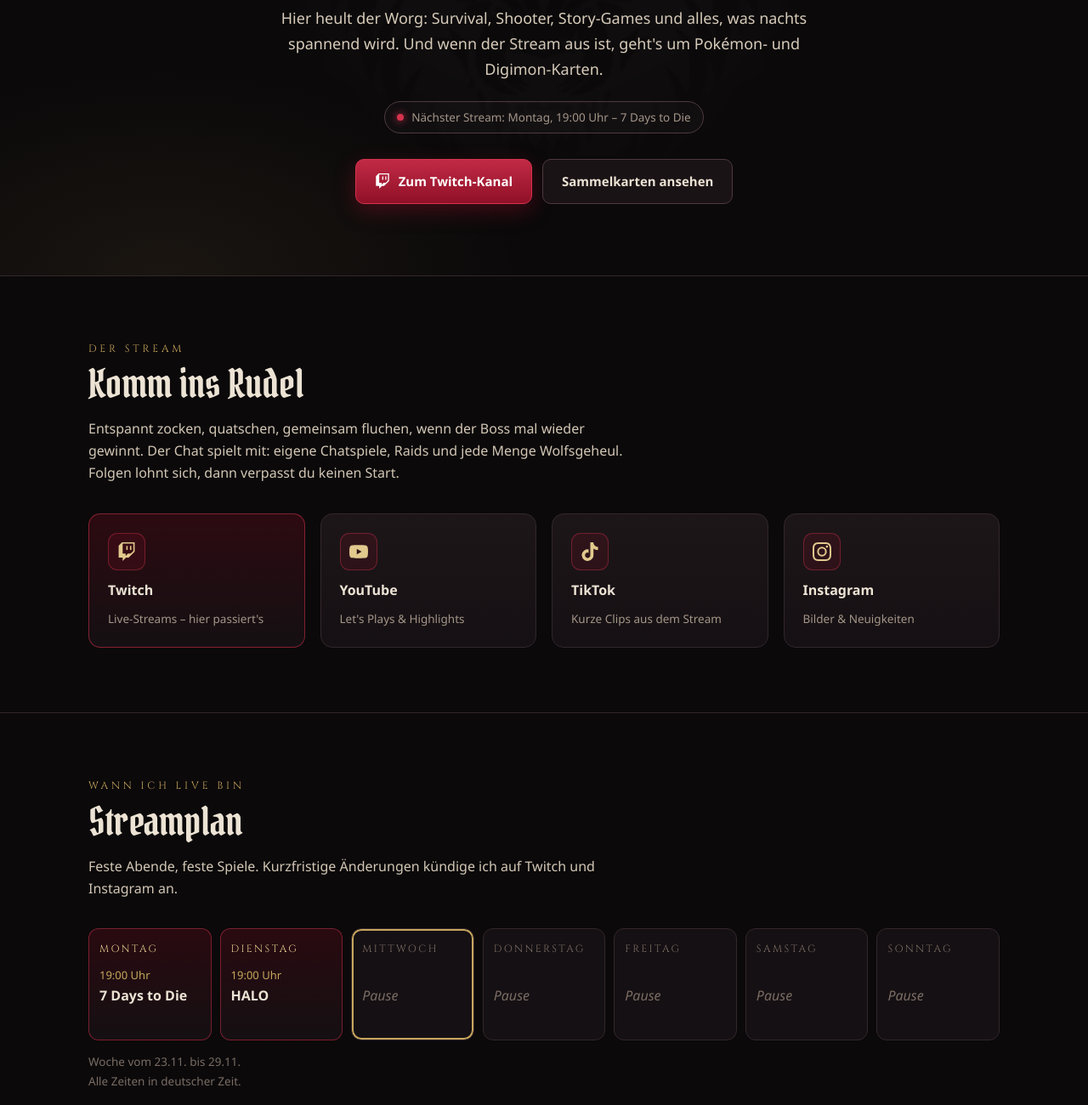
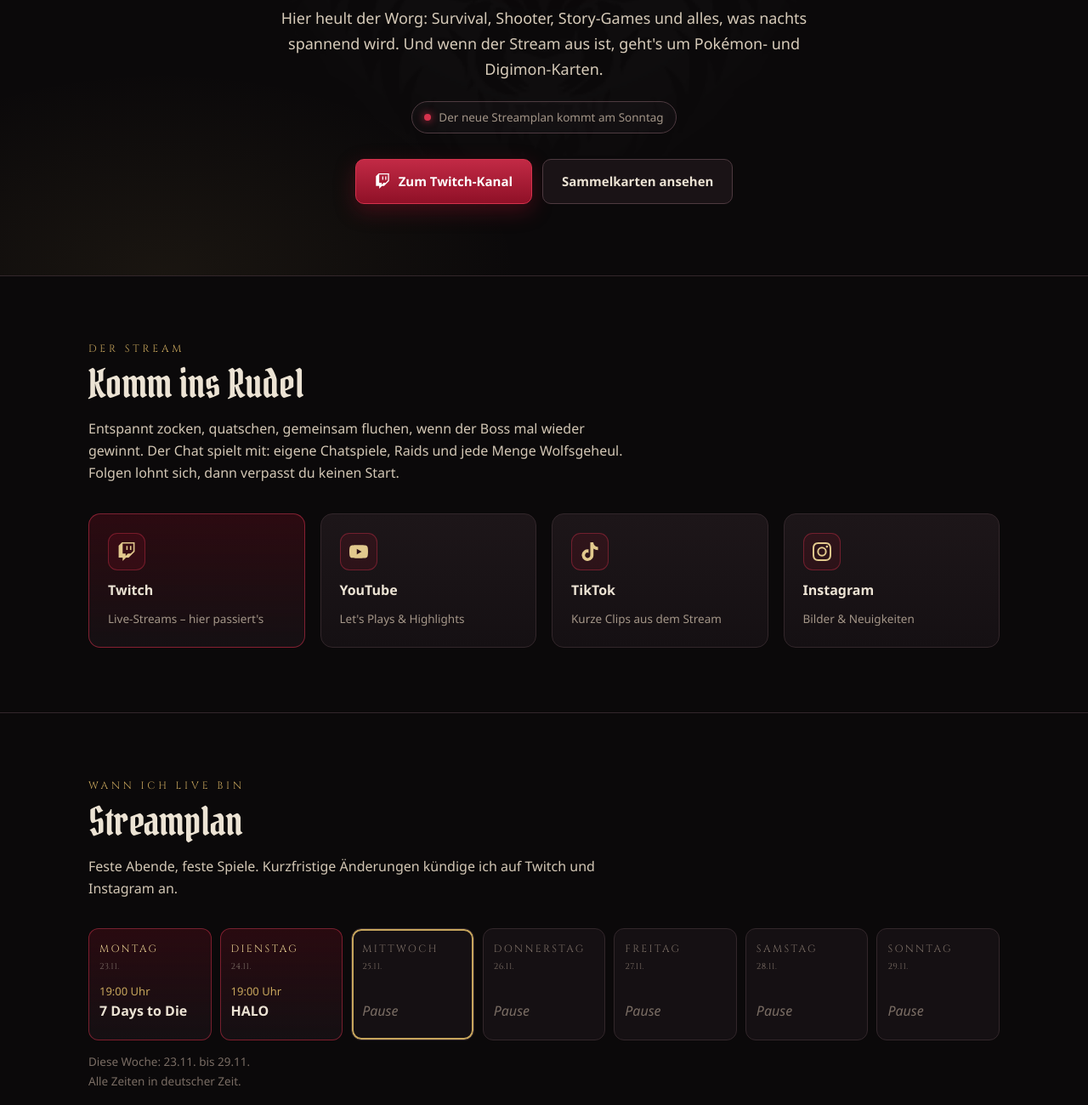
Before and after one commit to Exoticworg/homepage, a plain HTML site: page index.html in a window 1280 px wide. Shown: the part 540-1840 px from the top of the page at 85% size. Drawn offline with Linux system fonts and the light colour scheme.

Commit message:
Streamplan an Datum gebunden: nur Termine dieser Woche, Streampause-Schalter
Co-Authored-By: Claude Opus 5.5 <noreply@anthropic.com>
Claude-Session: https://claude.ai/code/session_017xUbLKwy7ULAByV6Z9Ekj7

```diff
--- a/index.html
+++ b/index.html
@@ -36,7 +36,7 @@
       <img class="logo" src="assets/logo_full.png" alt="ExoticWorg" width="520" height="347">
       <p class="claim">Streams · Abenteuer · Sammelkarten</p>
       <p class="lead">Hier heult der Worg: Survival, Shooter, Story-Games und alles, was nachts spannend wird. Und wenn der Stream aus ist, geht's um Pokémon- und Digimon-Karten.</p>
-      <div class="live" id="nextStream"><i></i><span>Streams meist abends ab 19 Uhr</span></div>
+      <div class="live" id="nextStream"><i></i><span>Streamplan wird geladen …</span></div>
       <div class="cta">
         <a class="btn p" href="https://www.twitch.tv/exoticworg" target="_blank" rel="noopener">
           <svg viewBox="0 0 24 24" aria-hidden="true"><path d="M11.571 4.714h1.715v5.143H11.57zm4.715 0H18v5.143h-1.714zM6 0 1.714 4.286v15.428h5.143V24l4.286-4.286h3.428L22.286 12V0zm14.571 11.143-3.428 3.428h-3.429l-3 3v-3H6.857V1.714h13.714Z"/></svg>
@@ -150,53 +150,42 @@ const heute = ORDER[new Date().getDay()];
 const frei = t => !t || /kein\s*stream|^pause$|^frei$|^-+$/i.test(String(t).trim());
 function zeige(P) {
   const T = {}; for (const [k, v] of Object.entries(P.tage || {})) T[k] = v && !frei(v.spiel) ? v : { zeit: '', spiel: '' };
+  const f = d => d.toLocaleDateString('de-DE', { day: '2-digit', month: '2-digit' });
+  const info = document.getElementById('planWoche'), next = document.querySelector('#nextStream span');
   const ab = P.woche_ab ? new Date(P.woche_ab + 'T00:00:00') : null;
-  const aktuell = ab && (Date.now() - ab) < 8 * 864e5;
-  document.getElementById('planGrid').innerHTML = WOCHE.map(t => {
-    const p = T[t] || {};
-    return `<div class="day ${p.spiel ? 'on' : 'off'} ${t === heute && aktuell ? 'today' : ''}">
-      <span class="d">${NAMEN[t]}</span>
+  if (!ab || isNaN(ab)) { info.textContent = ''; return; }
+  const bis = new Date(ab); bis.setDate(ab.getDate() + 6);
+  const now = new Date(), endeWoche = new Date(bis); endeWoche.setHours(23, 59, 59);
+  const vorbei = now > endeWoche, kommend = now < ab;
+  // Streampause: ganze Woche aus
+  if (P.pause) {
+    document.getElementById('planGrid').innerHTML = `<div class="card" style="grid-column:1/-1"><h3>Streampause</h3><p>${esc(P.hinweis || 'Gerade finden keine Streams statt. Folge auf Twitch, dann verpasst du den Neustart nicht.')}</p></div>`;
+    info.textContent = ''; next.textContent = 'Gerade Streampause' + (P.hinweis ? ' – ' + P.hinweis : '');
+    return;
+  }
+  // Raster: echte Daten dieser Woche
+  document.getElementById('planGrid').innerHTML = WOCHE.map((t, i) => {
+    const p = T[t] || {}, d = new Date(ab); d.setDate(ab.getDate() + i);
+    const istHeute = d.toDateString() === now.toDateString();
+    return `<div class="day ${p.spiel ? 'on' : 'off'} ${istHeute ? 'today' : ''} ${vorbei ? 'alt' : ''}">
+      <span class="d">${NAMEN[t]} <small>${f(d)}</small></span>
       ${p.spiel ? `<span class="t">${esc(p.zeit)} Uhr</span><span class="g">${esc(p.spiel)}</span>` : `<span class="t">&nbsp;</span><span class="g">Pause</span>`}
     </div>`;
   }).join('');
-  const bis = ab ? new Date(ab.getTime() + 6 * 864e5) : null;
-  const f = d => d.toLocaleDateString('de-DE', { day: '2-digit', month: '2-digit' });
-  document.getElementById('planWoche').textContent = ab ? (aktuell ? `Woche vom ${f(ab)} bis ${f(bis)}` : `Plan vom ${f(ab)} – der neue Plan kommt gleich`) + (P.hinweis ? ' · ' + P.hinweis : '') : '';
-  if (!aktuell) return;
-  const now = new Date();
-  for (let i = 0; i < 7; i++) {
-    const d = new Date(now); d.setDate(now.getDate() + i);
-    const p = T[ORDER[d.getDay()]];
-    if (!p || !p.spiel) continue;
-    const [h, m] = String(p.zeit || '0:0').split(':').map(Number);
-    if (i === 0 && (now.getHours() * 60 + now.getMinutes()) > h * 60 + m + 180) continue;
-    const wann = i === 0 ? 'Heute' : i === 1 ? 'Morgen' : NAMEN[ORDER[d.getDay()]];
-    document.querySelector('#nextStream span').textContent = `Nächster Stream: ${wann}, ${p.zeit} Uhr – ${p.spiel}`;
-    break;
-  }
+  info.textContent = (vorbei ? `Letzter Plan (${f(ab)}–${f(bis)}) – der neue Streamplan folgt` : kommend ? `Kommende Woche: ${f(ab)} bis ${f(bis)}` : `Diese Woche: ${f(ab)} bis ${f(bis)}`) + (P.hinweis ? ' · ' + P.hinweis : '');
+  // Nächster Stream: nur Termine aus genau dieser Woche, nie aus einer Wiederholung
+  let found = null;
+  WOCHE.forEach((t, i) => {
+    const p = T[t]; if (found || !p || !p.spiel) return;
+    const d = new Date(ab); d.setDate(ab.getDate() + i);
+    const [h, m] = String(p.zeit || '0:0').split(':').map(Number); d.setHours(h || 0, m || 0, 0, 0);
+    if (d.getTime() + 3 * 3600e3 > now.getTime()) found = { d, p };
+  });
+  if (!found) { next.textContent = 'Der neue Streamplan kommt am Sonntag'; return; }
+  const tage = Math.round((new Date(found.d).setHours(0, 0, 0, 0) - new Date(now).setHours(0, 0, 0, 0)) / 864e5);
+  const wann = tage === 0 ? 'Heute' : tage === 1 ? 'Morgen' : `${NAMEN[WOCHE[(found.d.getDay() + 6) % 7]]}, ${f(found.d)}`;
+  next.textContent = `Nächster Stream: ${wann}, ${found.p.zeit} Uhr – ${found.p.spiel}`;
 }
-/* Freunde kommen aus freunde.json */
-fetch('freunde.json', { cache: 'no-cache' }).then(r => r.json()).then(F => {
-  const L = (F.freunde || []).filter(f => f && f.name && /^[A-Za-z0-9_]{3,25}$/.test(f.twitch || ''));
-  if (!L.length) { document.getElementById('freunde').remove(); document.querySelector('.nav a[href="#freunde"]')?.remove(); return; }
-  document.getElementById('freundeGrid').innerHTML = L.map(f => `<a class="card fr" href="https://www.twitch.tv/${esc(f.twitch.toLowerCase())}" target="_blank" rel="noopener">
-      <span class="av">${esc(f.name.slice(0, 1).toUpperCase())}<img src="assets/freunde/${esc(f.twitch.toLowerCase())}.png" alt="" loading="lazy" onerror="this.remove()"></span>
-      <span class="fx"><b>${esc(f.name)}</b><small>${f.text ? esc(f.text) : 'twitch.tv/' + esc(f.twitch.toLowerCase())}</small></span>
-    </a>`).join('');
-}).catch(() => { document.getElementById('freunde').remove(); });
-/* Partner kommen aus partner.json */
-fetch('partner.json', { cache: 'no-cache' }).then(r => r.json()).then(P => {
-  const L = (P.partner || []).filter(p => p && p.name);
-  if (!L.length) { document.getElementById('partner').remove(); document.querySelector('.nav a[href="#partner"]')?.remove(); return; }
-  document.getElementById('partnerGrid').innerHTML = L.map(p => {
-    const ok = /^https:\/\//.test(p.url || '');
-    const tag = p.art === 'werbung' ? '<span class="badge ad">Werbung</span>' : '<span class="badge">Partner</span>';
-    const absaetze = String(p.text || '').split(/\n+/).filter(Boolean).map(t => `<p>${esc(t)}</p>`).join('');
-    const inner = `<div class="ph"><b>${esc(p.name)}</b>${tag}</div>${p.titel ? `<div class="pti">${esc(p.titel)}</div>` : ''}${absaetze}${p.code ? `<div class="code">Code: <b>${esc(p.code)}</b></div>` : ''}${ok ? `<span class="go">${esc(p.link_text || 'Zur Seite →')}</span>` : ''}`;
-    const cls = 'card pt' + (p.breit ? ' breit' : '');
-    return ok ? `<a class="${cls}" href="${esc(p.url)}" target="_blank" rel="${p.art === 'werbung' ? 'sponsored ' : ''}noopener">${inner}</a>` : `<div class="${cls}">${inner}</div>`;
-  }).join('');
-}).catch(() => { document.getElementById('partner').remove(); });
 fetch('streamplan.json', { cache: 'no-cache' }).then(r => r.json()).then(zeige).catch(() => {
   document.getElementById('planGrid').innerHTML = '<p class="note">Den aktuellen Streamplan findest du auf Twitch.</p>';
 });
--- a/streamplan.json
+++ b/streamplan.json
@@ -1,5 +1,6 @@
 {
   "woche_ab": "2026-11-23",
+  "pause": false,
   "hinweis": "",
   "tage": {
     "Mo": { "zeit": "19:00", "spiel": "7 Days to Die" },
--- a/style.css
+++ b/style.css
@@ -73,6 +73,8 @@ h2{font-family:var(--deco);font-weight:400;font-size:clamp(34px,5vw,46px);line-h
 .day.on{border-color:rgba(214,50,77,.5);background:linear-gradient(180deg,rgba(163,18,43,.2),var(--panel))}
 .day.on .d{color:var(--gold2)}
 .day.off .g{color:var(--dim);font-weight:400;font-style:italic}
+.day .d small{display:block;letter-spacing:.04em;color:var(--dim);margin-top:2px}
+.day.alt{opacity:.45}
 .day.today{box-shadow:0 0 0 2px var(--gold) inset}
 .note{font-size:13.5px;color:var(--dim);margin-top:14px}
 
```
Also changed, not shown: 1 other file.
